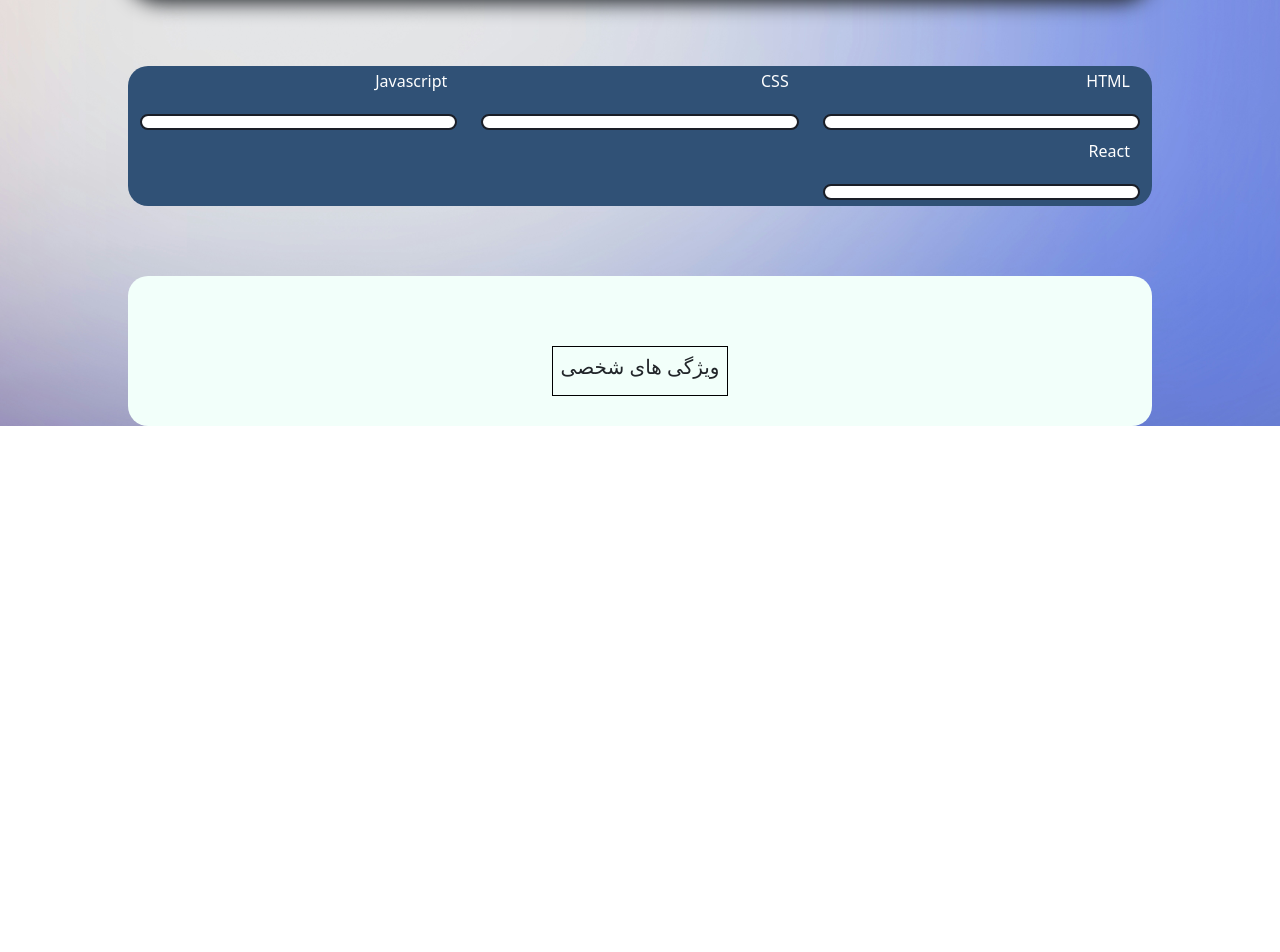
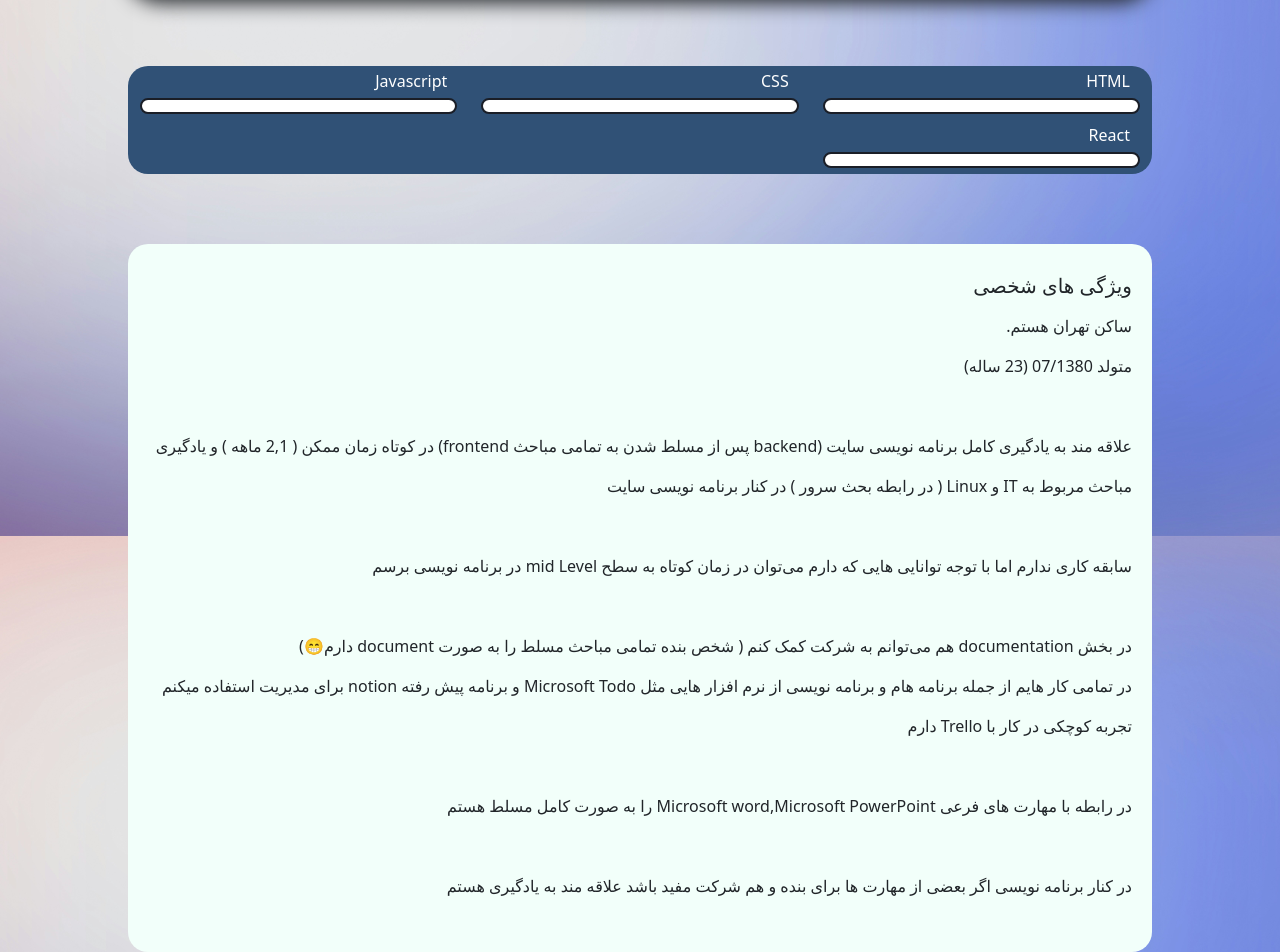
Before and after one commit to Ali-Jalali-Farahani/CV, a React (Create React App) app: page / in a window 1280 px wide. Shown: the part 1064-2016 px from the top of the page. Before the commit the page ends 1490 px from the top, so only its background shows below. Built offline with nearby package versions, Linux system fonts and the light colour scheme.

Commit message:
add individual container section + fix navbar scroll

```diff
--- a/src/components/Individual_characteristics/Individual_characteristics.css
+++ b/src/components/Individual_characteristics/Individual_characteristics.css
@@ -1,6 +1,4 @@
-.individual_container{
-    /* margin-top: 110px;
-    margin-bottom: 46px; */
+#individual_container{
     margin:0 auto;
     padding: 30px 0px;
     height: fit-content;
@@ -8,3 +6,13 @@
     border-radius: 20px;
     background-color: #f2fffa;
 }
+
+.individual_characteristics_description{
+    white-space: pre-line;
+    line-height: 40px;
+    padding: 0 20px;
+}
+
+h5{
+    padding: 0 20px
+}
--- a/src/components/Individual_characteristics/Individual_characteristics.js
+++ b/src/components/Individual_characteristics/Individual_characteristics.js
@@ -6,14 +6,48 @@ export default function Individual_characteristics() {
     const { changeToEnglish } = useContext(SwitchLanguage);
 
   return (
-    <div className='individual_container' style={{direction:"rtl"}}>
+    <div id='individual_container' style={{direction:"rtl"}}>
         {changeToEnglish ? (
-            <div className='main_title'>
-                <h5>Individual Characteristics</h5>
+            <div style={{textAlign:"left"}}>
+              <h5>Personal Characteristics</h5>
+              <p className='individual_characteristics_description'>
+                {`I live in Iran, Tehran
+                Born 07/1380 (23 years old)
+
+                Interested in mastering web development (backend after mastering all frontend topics) in the shortest possible time (1–2 months) and learning IT and Linux topics (server-related) alongside web programming
+
+                I have no work experience, but given my abilities I can reach a mid-level in programming in a short time
+
+                I can also help the company with documentation (I keep documentation for everything I master 😁)
+                In all my tasks, including my plans and programming, I use management tools such as Microsoft To Do and the advanced app Notion.
+                I have a little experience working with Trello
+
+                As for secondary skills, I am fully proficient in Microsoft Word and Microsoft PowerPoint
+
+                Besides programming, if some skills would be useful for me and the company, I am eager to learn them
+                `}
+              </p>
             </div>
         ):(
-            <div className='main_title'>
+            <div>
                 <h5>ویژگی های شخصی</h5>
+                <p className='individual_characteristics_description'>
+                    {`ساکن تهران هستم.
+                    متولد 07/1380 (23 ساله)
+
+                    علاقه مند به یادگیری کامل برنامه نویسی سایت (backend پس از مسلط شدن به تمامی مباحث frontend) در کوتاه زمان ممکن ( 2,1 ماهه ) و یادگیری مباحث مربوط به IT و Linux ( در رابطه بحث سرور )  در کنار برنامه نویسی سایت
+
+                    سابقه کاری ندارم اما با توجه توانایی هایی که دارم می‌توان در زمان کوتاه به سطح mid Level در برنامه نویسی برسم
+
+                    در بخش documentation هم می‌توانم به شرکت کمک کنم ( شخص بنده تمامی مباحث مسلط را به صورت document دارم😁)
+                    در تمامی کار هایم از جمله برنامه هام و برنامه نویسی از نرم افزار هایی مثل Microsoft Todo و برنامه پیش رفته notion برای مدیریت استفاده میکنم
+                    تجربه کوچکی در کار با Trello دارم
+
+                    در رابطه با مهارت های فرعی Microsoft word,Microsoft PowerPoint را به صورت کامل مسلط هستم
+
+                    در کنار برنامه نویسی اگر بعضی از مهارت ها برای بنده و هم شرکت مفید باشد علاقه مند به یادگیری هستم
+                    `}
+                </p>
             </div>
         )}
     </div>
--- a/src/components/Navbar/Navbar.js
+++ b/src/components/Navbar/Navbar.js
@@ -3,6 +3,13 @@ import './Navbar.css'
 import MenuIcon from '@mui/icons-material/Menu';
 import CloseIcon from '@mui/icons-material/Close';
 import { SwitchLanguage } from "../../Contexts/Switch_language";
+
+
+function scroll(id){
+  window.scrollTo({
+    top: document.getElementById(id).offsetTop-70,
+  });
+}
 
 export default function Navbar() {
 
@@ -35,58 +42,48 @@ export default function Navbar() {
 
   return (
     <div id="navbar-container">
-        <p id='change_language' onClick={()=>{setChangeToEnglish(prev=>!prev);console.log(changeToEnglish)}}>{changeToEnglish?"FA":"EN"}</p>
+        <p id='change_language' style={{cursor:"pointer"}} onClick={()=>{setChangeToEnglish(prev=>!prev);console.log(changeToEnglish)}}>{changeToEnglish?"FA":"EN"}</p>
             {changeToEnglish? (
               <ul className={`Navbar ${showMenu ? 'active' : ''}`} style={{direction:"ltr"}}>
                 <CloseIcon style={{ fontSize: '60px',display:`${showCloseIcon ? 'inline-block' : 'none'} `}} onClick={() => setShowMenu(!showMenu)} />
 
-                <a style={{color:'white',textDecoration:"none"}} href="#summery-container">
-                  <li className='item'>
-                    Resume summary
+                <li className="item" onClick={() => scroll("summery-container")}>
+                  Resume Summary
                 </li>
-                </a>
 
-                <a style={{color:'white',textDecoration:"none"}} href="#educational-background">
-                  <li className='item'>
-                    Educational background
+                <li className="item" onClick={() => scroll("educational-background")}>
+                  Educational Background
                 </li>
-                </a>
 
-                <a style={{color:'white',textDecoration:"none"}} href="#skill-container">
-                  <li className='item'>
+                <li className="item" onClick={() => scroll("skill-container")}>
                   Skills
                 </li>
-                </a>
 
-                <li className='item'>
-                  {"Contact me (under construction)"}
+                <li className="item" onClick={() => scroll("individual_container")}>
+                  Personal Characteristics
                 </li>
               </ul>
             ):(
               <ul className={`Navbar ${showMenu ? 'active' : ''}`}>
                 <CloseIcon style={{ fontSize: '60px',display:`${showCloseIcon ? 'inline-block' : 'none'} `}} onClick={() => setShowMenu(!showMenu)} />
 
-                <a style={{color:'white',textDecoration:"none"}} href="#summery-container">
-                  <li className='item'>
+                <li className='item' onClick={()=>{scroll("summery-container")}}>
                   خلاصه رزومه
                 </li>
-                </a>
 
-                <a style={{color:'white',textDecoration:"none"}} href="#educational-background">
-                  <li className='item'>
+                <li className='item' onClick={()=>{scroll("educational-background")}}>
                   سوابق تحصیلی
                 </li>
-                </a>
 
-                <a style={{color:'white',textDecoration:"none"}} href="#skill-container">
-                  <li className='item'>
+
+                <li className='item' onClick={()=>{scroll("skill-container")}}>
                   مهارت ها
                 </li>
-                </a>
 
-                <li className='item'>
-                  {"تماس با من(در دست ساخت)"}
+                <li className='item' onClick={()=>{scroll("individual_container")}}>
+                  ویژگی های شخصی
                 </li>
+
               </ul>
             )}
 
--- a/src/components/Resume_summary/Resume_summary.css
+++ b/src/components/Resume_summary/Resume_summary.css
@@ -20,6 +20,7 @@
 .job{
     font-size: 18px;
     color: #8bc34a;
+    padding: 0;
     border-bottom: 0.01px solid #dadada !important;
 }
 
--- a/src/components/Skill/Skill.css
+++ b/src/components/Skill/Skill.css
@@ -1,11 +1,5 @@
-.skills{
-    width: 80%;
-    margin-top: 70px;
-    margin-bottom: 70px;
-    border-radius: 20px;
-    background-color: #305176;
-    color: white;
-    direction: rtl;
+#skill_name{
+  margin: 0;
 }
 
 progress{
--- a/src/components/Skill/Skill.js
+++ b/src/components/Skill/Skill.js
@@ -31,7 +31,7 @@ export default function Skill({name,value}) {
 
   return (
     <div id='skill-container'>
-      <p>{name}</p>
+      <p id='skill_name'>{name}</p>
       <progress ref={elementRef} max={100} value={0}>test</progress>
     </div>
   )
--- a/src/components/Skills_container/Skills_container.css
+++ b/src/components/Skills_container/Skills_container.css
@@ -0,0 +1,9 @@
+#skills{
+    width: 80%;
+    margin-top: 70px;
+    margin-bottom: 70px;
+    border-radius: 20px;
+    background-color: #305176;
+    color: white;
+    direction: rtl;
+}
--- a/src/components/Skills_container/Skills_container.js
+++ b/src/components/Skills_container/Skills_container.js
@@ -2,10 +2,11 @@ import React ,{useContext}from 'react'
 import { Container, Row, Col } from 'react-bootstrap'
 import Skill from '../Skill/Skill';
 import { SwitchLanguage } from "../../Contexts/Switch_language";
+import './Skills_container.css'
 
 export default function Skills_container() {
   return (
-    <Container className='skills'>
+    <Container id='skills'>
         <Row>
           <Col xs={12} sm={6} md={4}>
             <Skill name="HTML" value={80}/>
```
Lines whose indentation alone changed are shown as unchanged.
